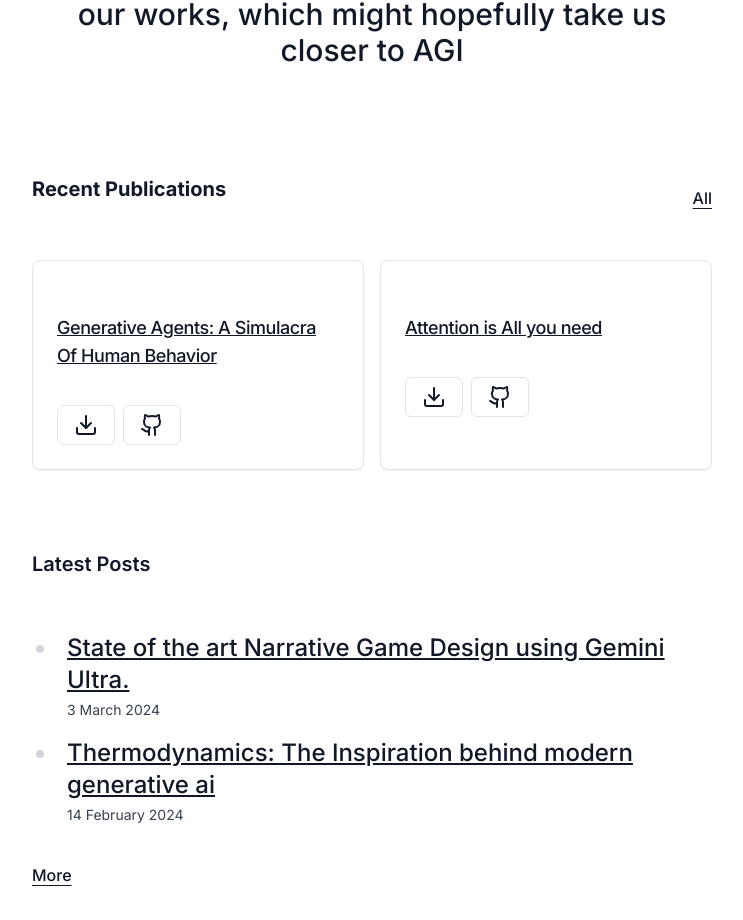
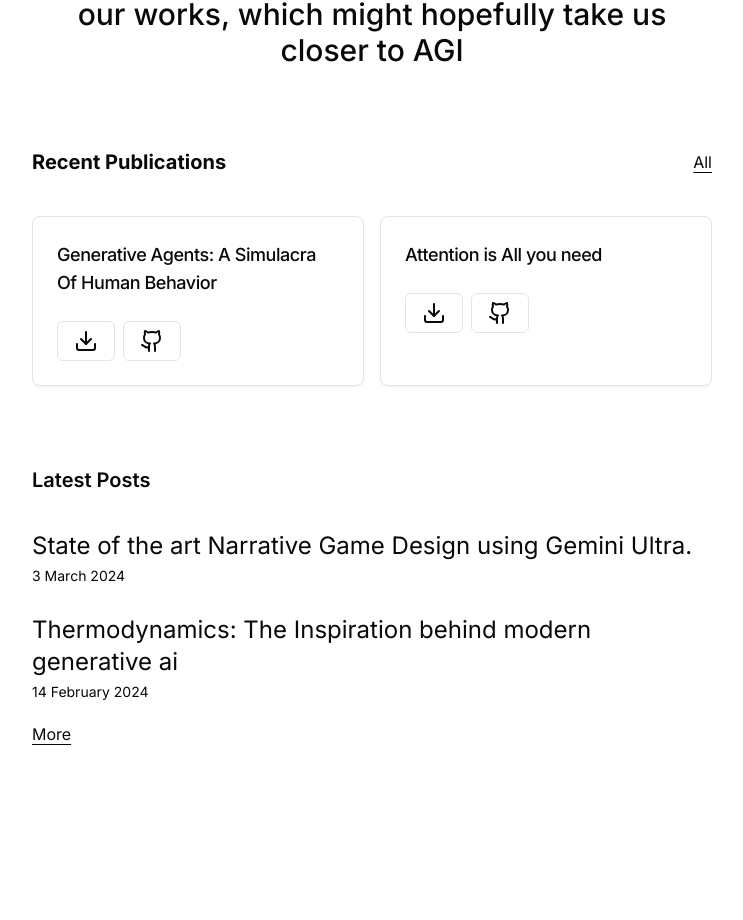
Before and after one commit to u0fz-ai-lab/ai-research-lab-site, a Next.js app: page / in a window 1280 px wide. Shown: the part 244-1164 px from the top of the page, without its empty margins (268-1011 px from the left). After the commit the page ends 1038 px from the top, so only its background shows below. Built offline with nearby package versions, Linux system fonts and the light colour scheme.

Commit message:
wip ui fixes

```diff
--- a/app/layout.tsx
+++ b/app/layout.tsx
@@ -18,7 +18,7 @@ export default function RootLayout({
 }>) {
 	return (
 		<html lang="en">
-			<body className="mx-auto prose dark:prose-invert flex min-h-screen max-w-[760px]  flex-col gap-9 px-10 py-5 text-base md:gap-20 md:py-12">
+			<body className="mx-auto dark:prose-invert flex min-h-screen max-w-[760px] flex-col gap-9 px-10 py-5 text-base md:gap-20 md:py-12">
 				<ThemeProvider attribute="class" defaultTheme="light">
 					<Header />
 					<div className={inter.className}>{children}</div>
--- a/app/page.tsx
+++ b/app/page.tsx
@@ -1,6 +1,6 @@
 import { Button } from "@/components/ui/button";
 import { Card, CardContent, CardHeader, CardTitle } from "@/components/ui/card";
-import { papers, posts } from "@/data/data";
+import { papers } from "@/data/data";
 import { getSortedPostsData } from "@/lib/posts";
 import { Download, LucideGithub } from "lucide-react";
 import ListItem from "@/components/ListItem";
@@ -58,9 +58,9 @@ export default function Home() {
 					))}
 				</div>
 			</section>
-			<section className="flex w-full flex-col">
+			<section className="flex w-full flex-col gap-5">
 				<h1 className="font-semibold text-xl">Latest Posts</h1>
-				<ul className="w-full">
+				<ul className="w-full flex flex-col gap-3">
 					{posts.slice(0, 2).map((post) => (
 						<ListItem key={post.id} post={post} />
 					))}
```
